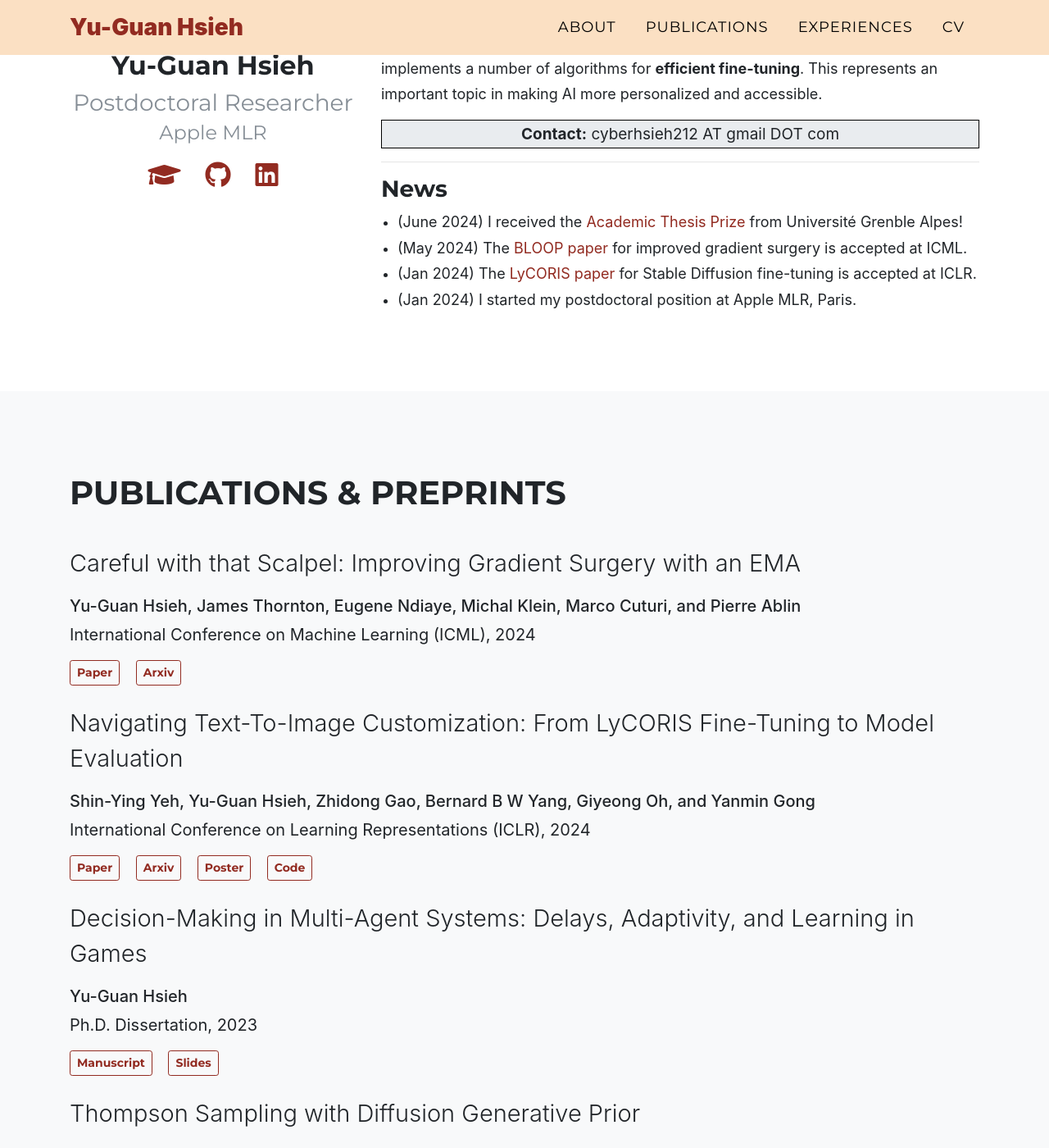
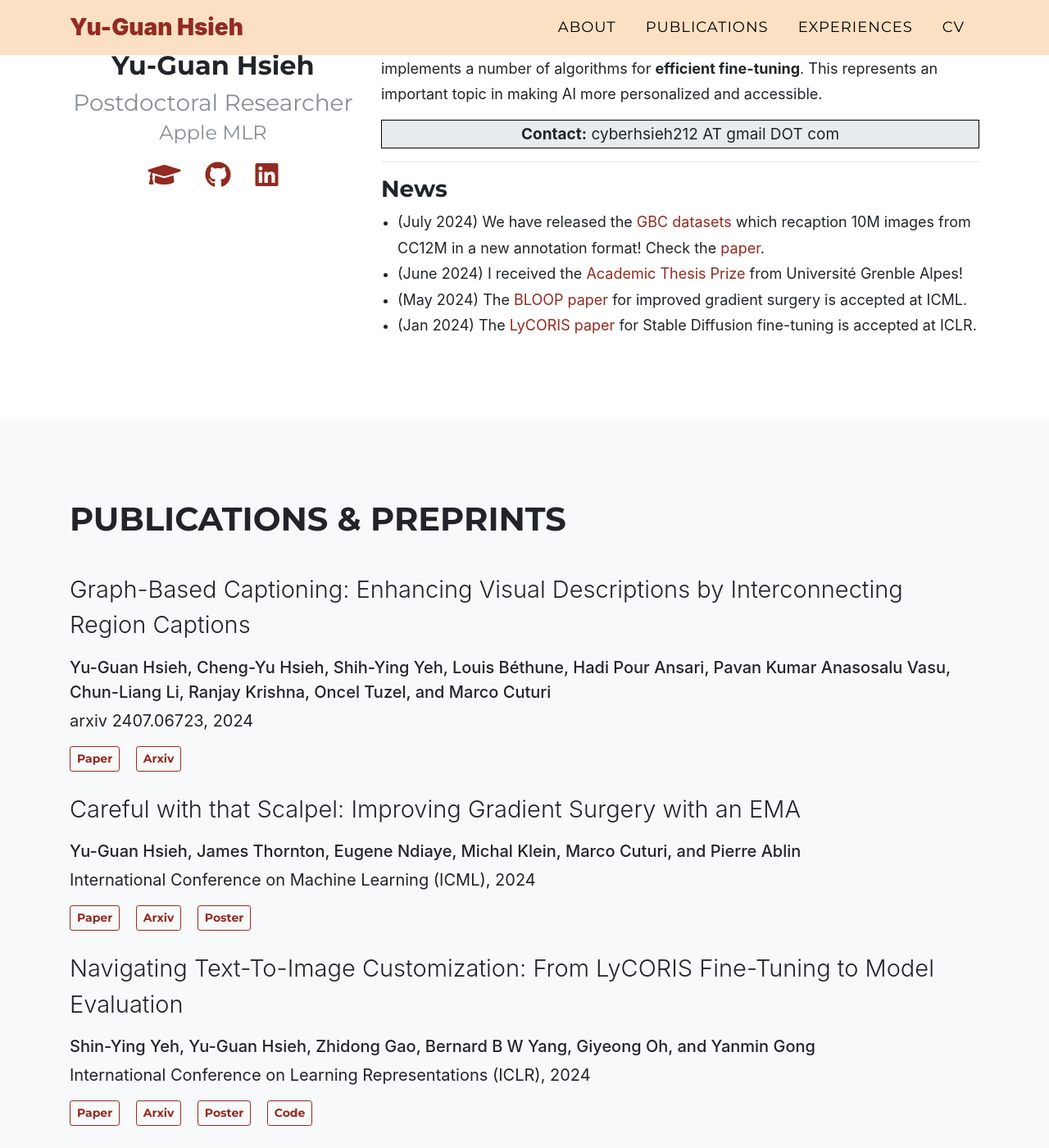
Before and after one commit to cyber-meow/cyber-meow.github.io, a Jekyll site: the page built from index.html, in a window 1280 px wide and 1400 px high, scrolled down 424 px. Shown: the whole window at 82% size. Built offline with Jekyll 4.4.1, drawn with Linux system fonts in a browser that asks for light colours; some web fonts are replaced; some of the changed text lies outside the part shown.

Commit message:
update with GBC

```diff
--- a/_data/sitetext.yml
+++ b/_data/sitetext.yml
@@ -24,10 +24,11 @@ about:
     # Apart from this, I am broadly interested in various topics in artificial intelligence,
     # in  lie in the intersection of optimization and machine learning, with a focus on __minimax optimization__, __online learning__, __distributed optimization__, and __learning in games__.
     news:
+      - text: "(July 2024) We have released the [GBC datasets](https://huggingface.co/graph-based-captions) which recaption 10M images from CC12M in a new annotation format! Check the [paper](https://arxiv.org/abs/2407.06723)."
       - text: "(June 2024) I received the [Academic Thesis Prize](https://doctorat.univ-grenoble-alpes.fr/doctoral-college/phd-news/2024-academic-thesis-prize-yu-guan-hsieh--1435801.kjsp) from Université Grenble Alpes!"
       - text: "(May 2024) The [BLOOP paper](https://arxiv.org/abs/2402.02998) for improved gradient surgery is accepted at ICML."
       - text: "(Jan 2024) The [LyCORIS paper](https://arxiv.org/abs/2309.14859) for Stable Diffusion fine-tuning is accepted at ICLR."
-      - text: "(Jan 2024) I started my postdoctoral position at Apple MLR, Paris."
+      # - text: "(Jan 2024) I started my postdoctoral position at Apple MLR, Paris."
       # - text: "(November 2023) I have graduated from my Ph.D. and will move to Apple Paris for a postdoctoral position from 2024."
       # - text: "(September 2023) We have finished writing the paper on LyCORIS. Check it [here](https://arxiv.org/abs/2309.14859)."
       # - text: "(July 2023) I have submitted my thesis. The manuscript can be found [here](assets/file/Thesis.pdf)."
```
Also changed, not shown: _publications/06_PPDS.md (deleted, +0 -8 lines), _publications/08_PPDS.md (added, +8 -0 lines), _publications/12_BLOOP.md (+1 -0 lines), _publications/13_GBC.md (added, +8 -0 lines), _publications/06_UpBandits.md (renamed from _publications/07_UpBandits.md), _publications/07_GameMulNoise.md (renamed from _publications/08_GameMulNoise.md), 2 other files.
